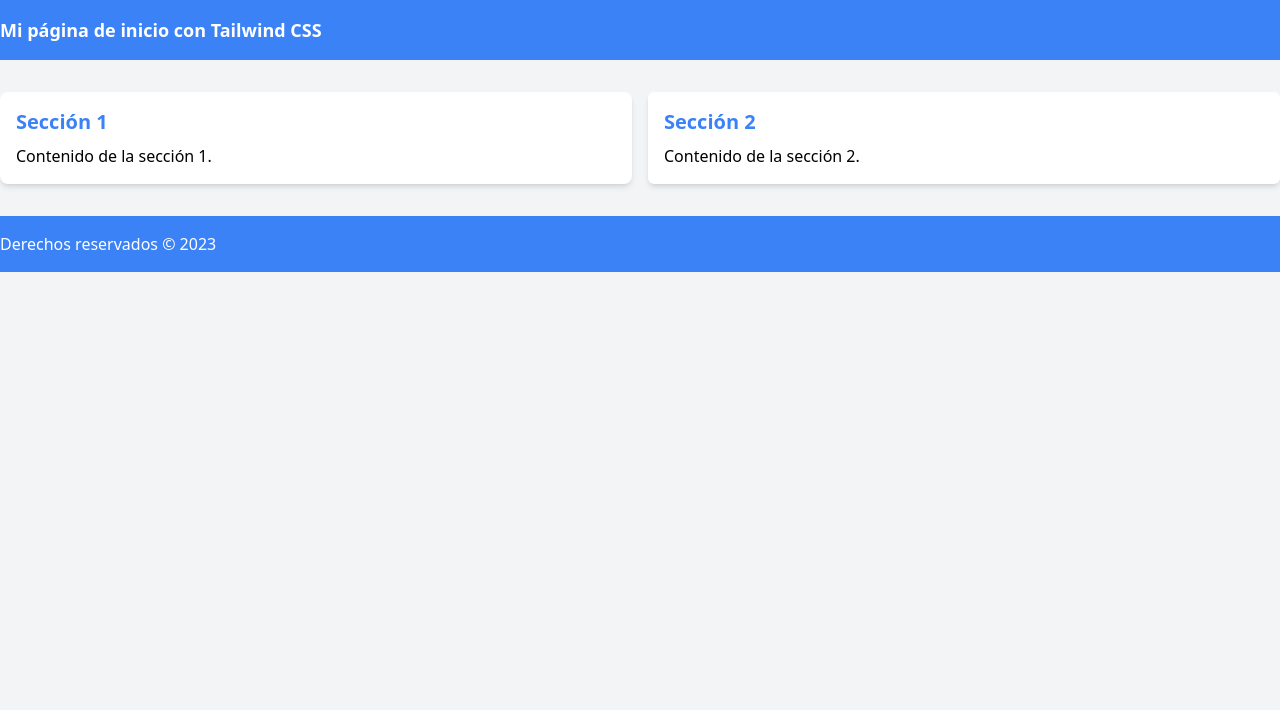
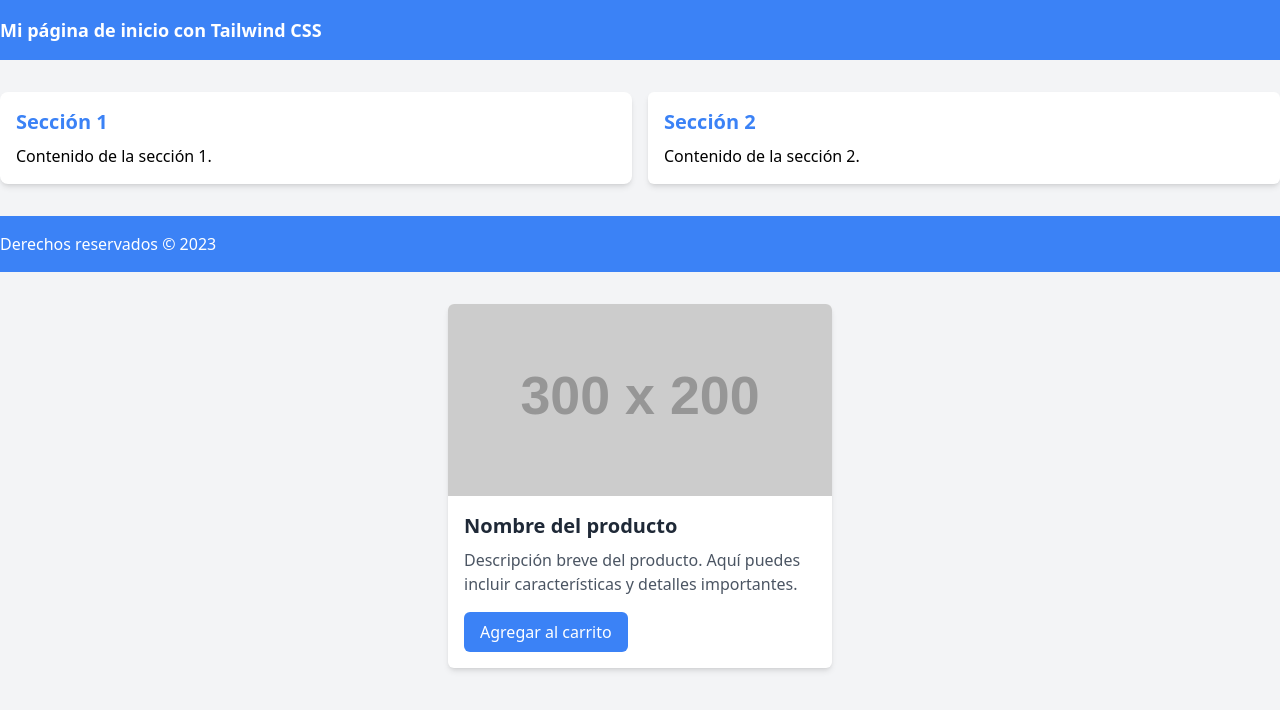
Before and after one commit to joskr2/sturdy-bassoon, a plain HTML site: page index.html in a window 1280 px wide. Drawn offline with nearby package versions, Linux system fonts and the light colour scheme; placeholder pictures from the web are drawn by us.

Commit message:
mas jejemplos de tailwind

```diff
--- a/index.html
+++ b/index.html
@@ -33,4 +33,21 @@
     </div>
   </footer>
 
+
+  <div class="max-w-sm mx-auto m-8">
+    <div class="bg-white shadow-md rounded-md overflow-hidden">
+      <!-- Imagen del producto -->
+      <img class="w-full h-48 object-cover" src="https://via.placeholder.com/300x200" alt="Producto">
+
+      <!-- Contenido de la tarjeta -->
+      <div class="p-4">
+        <h2 class="text-xl font-semibold text-gray-800">Nombre del producto</h2>
+        <p class="mt-2 text-gray-600">Descripción breve del producto. Aquí puedes incluir características y detalles importantes.</p>
+        <button class="mt-4 bg-blue-500 text-white py-2 px-4 rounded-md hover:bg-blue-700 focus:outline-none focus:ring-2 focus:ring-offset-1 focus:ring-blue-500">
+          Agregar al carrito
+        </button>
+      </div>
+    </div>
+  </div>
+
 </html>
```
